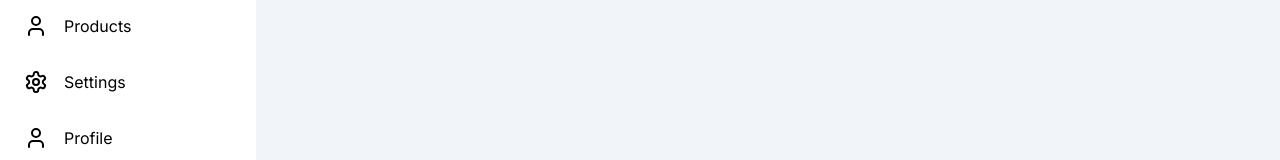
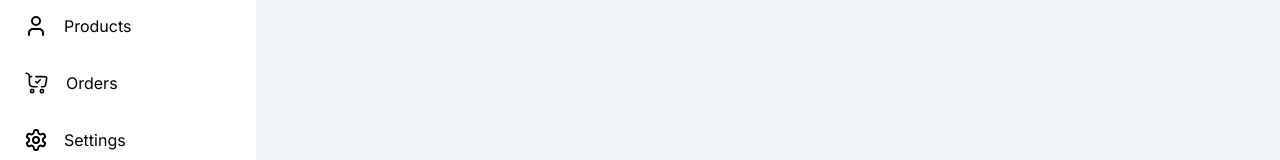
Before and after one commit to PiyushKumar19/Cadsum-frontend, a Next.js app: page /SideBar in a window 1280 px wide. Shown: the part 212-372 px from the top of the page. Built offline with nearby package versions, Linux system fonts and the light colour scheme.

Commit message:
Updated the sidebar showing conditions

```diff
--- a/src/app/SideBar/page.tsx
+++ b/src/app/SideBar/page.tsx
@@ -48,6 +48,7 @@ const ConditionalNavigation = ({ setIsAdmin }: { setIsAdmin: (value: boolean) =>
 const navItems: NavItem[] = [
   { name: 'Dashboard', href: '/Admin/dashboard', icon: <Home className="w-6 h-6" /> },
   { name: 'Products', href: '/Admin/Products', icon: <User className="w-6 h-6" /> },
+  { name: 'Orders', href: '/Admin/Orders', icon: <svg width="26px" height="26px" viewBox="0 0 24 24" fill="none" xmlns="http://www.w3.org/2000/svg"><g id="SVGRepo_bgCarrier" stroke-width="0"></g><g id="SVGRepo_tracerCarrier" stroke-linecap="round" stroke-linejoin="round"></g><g id="SVGRepo_iconCarrier"> <path d="M7.5 18C8.32843 18 9 18.6716 9 19.5C9 20.3284 8.32843 21 7.5 21C6.67157 21 6 20.3284 6 19.5C6 18.6716 6.67157 18 7.5 18Z" stroke="#000000" stroke-width="1.5"></path> <path d="M16.5 18.0001C17.3284 18.0001 18 18.6716 18 19.5001C18 20.3285 17.3284 21.0001 16.5 21.0001C15.6716 21.0001 15 20.3285 15 19.5001C15 18.6716 15.6716 18.0001 16.5 18.0001Z" stroke="#000000" stroke-width="1.5"></path> <path d="M11 10.8L12.1429 12L15 9" stroke="#000000" stroke-width="1.5" stroke-linecap="round" stroke-linejoin="round"></path> <path d="M2 3L2.26121 3.09184C3.5628 3.54945 4.2136 3.77826 4.58584 4.32298C4.95808 4.86771 4.95808 5.59126 4.95808 7.03836V9.76C4.95808 12.7016 5.02132 13.6723 5.88772 14.5862C6.75412 15.5 8.14857 15.5 10.9375 15.5H12M16.2404 15.5C17.8014 15.5 18.5819 15.5 19.1336 15.0504C19.6853 14.6008 19.8429 13.8364 20.158 12.3075L20.6578 9.88275C21.0049 8.14369 21.1784 7.27417 20.7345 6.69708C20.2906 6.12 18.7738 6.12 17.0888 6.12H11.0235M4.95808 6.12H7" stroke="#000000" stroke-width="1.5" stroke-linecap="round"></path> </g></svg> },
   { name: 'Settings', href: '/settings', icon: <Settings className="w-6 h-6" /> },
   { name: 'Profile', href: '/User/Profile', icon: <User className="w-6 h-6" /> },
 ];
```
